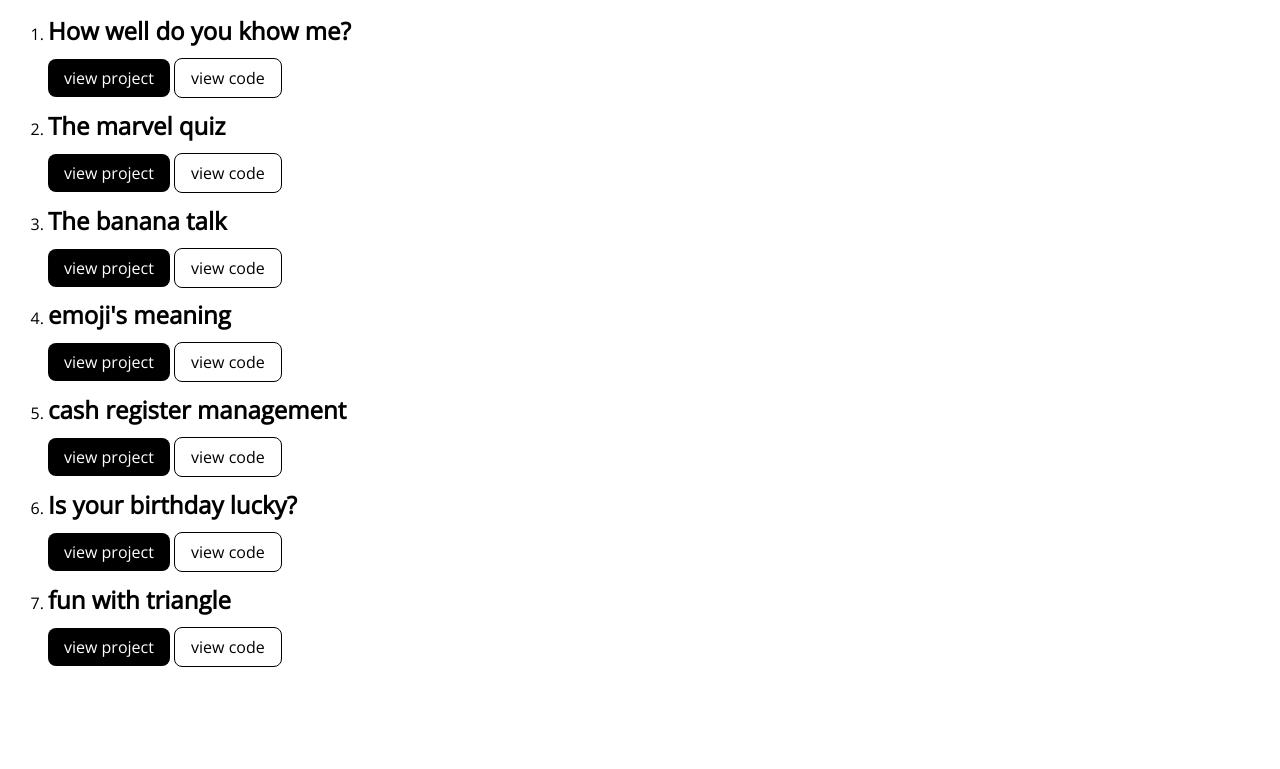
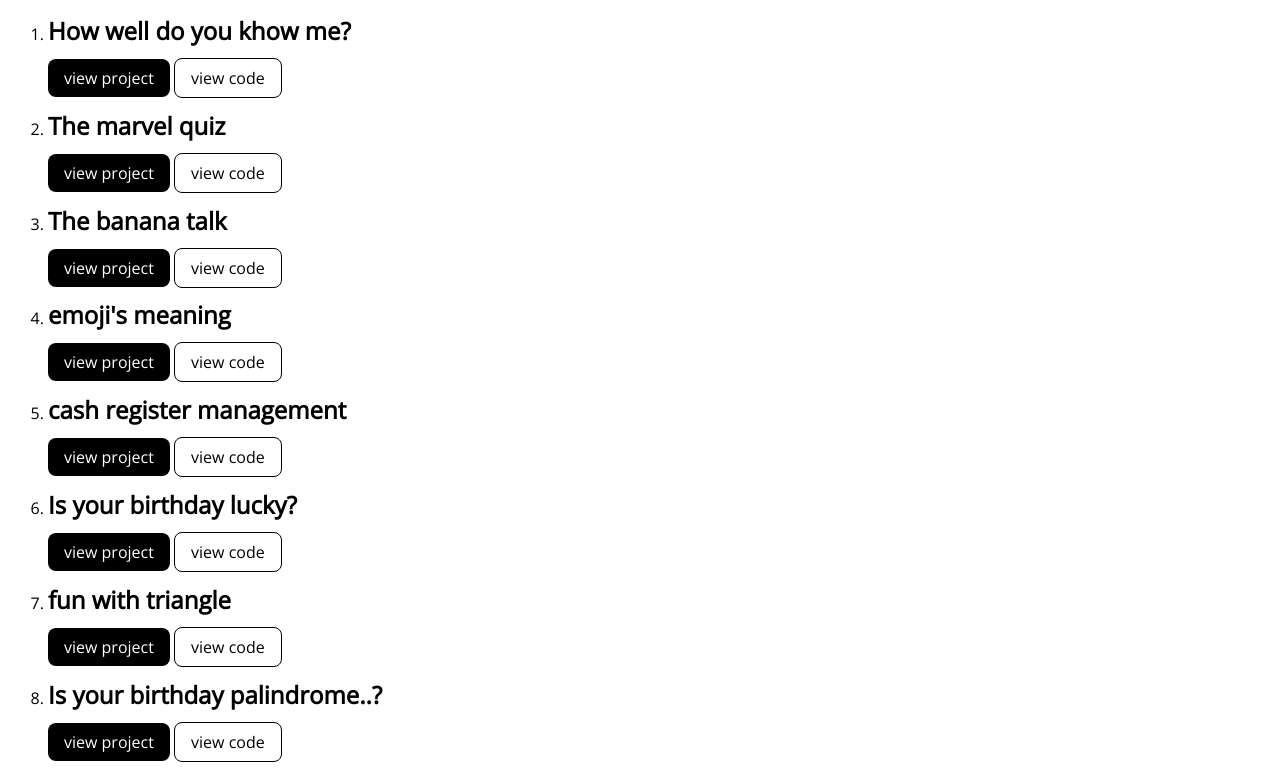
Before and after one commit to Sudarshanbalichakra/exercise-one, a plain HTML site: page projects.html in a window 1280 px wide. Shown: the part 237-1006 px from the top of the page. Before the commit the page ends 911 px from the top, so only its background shows below. Drawn offline with nearby package versions, Linux system fonts and the light colour scheme.

Commit message:
mark 13 added

```diff
--- a/projects.html
+++ b/projects.html
@@ -71,6 +71,12 @@
             <a class="link link-secondary" href="https://github.com/Sudarshanbalichakra/fun-with-triangle"> view code </a>
         </li>
 
+        <li>
+            <h2>Is your birthday palindrome..?</h2>
+            <a class="link link-primary" href="https://majestic-douhua-7ac9d1.netlify.app/">view project</a>
+            <a class="link link-secondary" href="https://github.com/Sudarshanbalichakra/palindrome"> view code </a>
+        </li>
+
     </ol>
 
 
```
